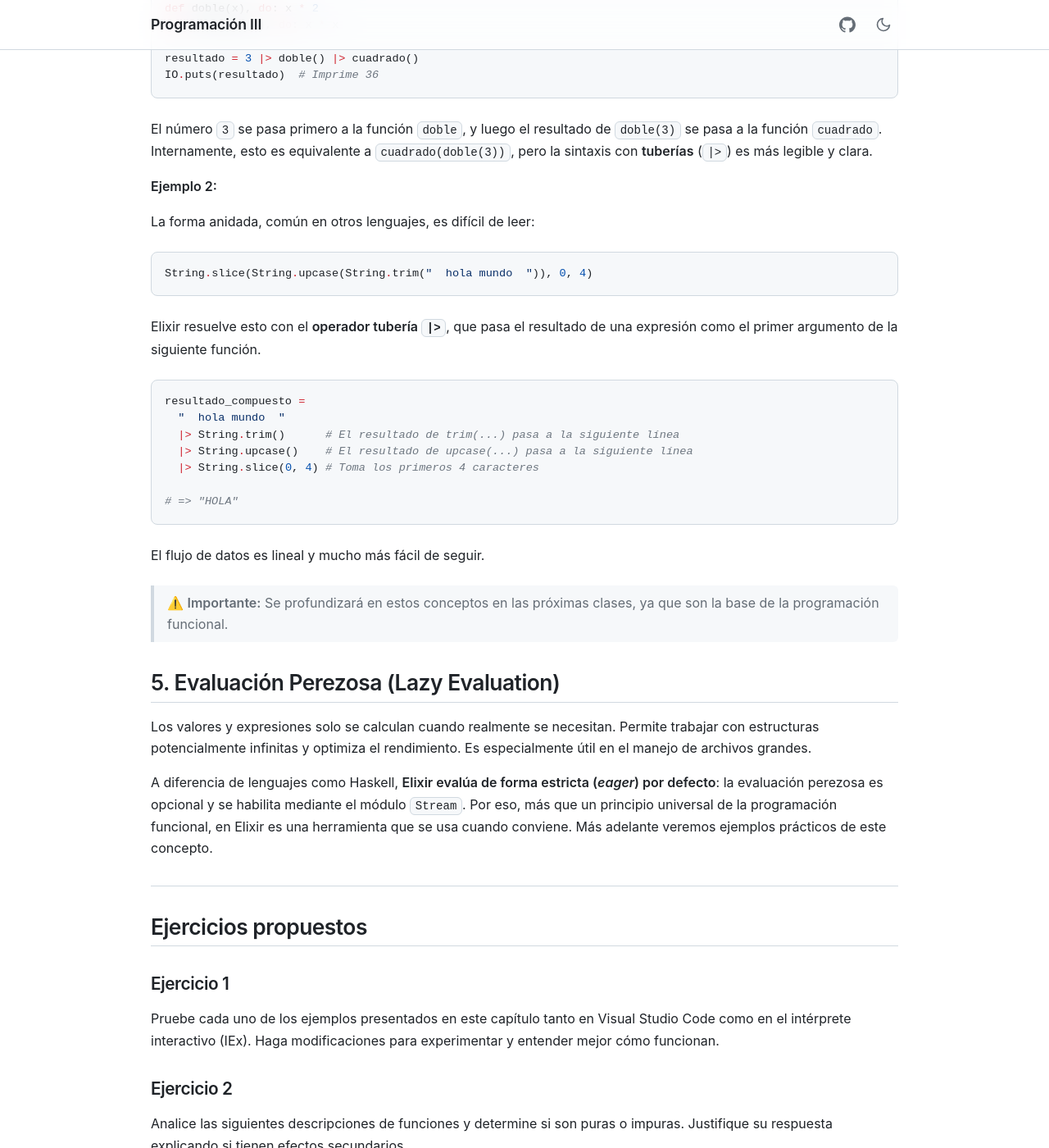
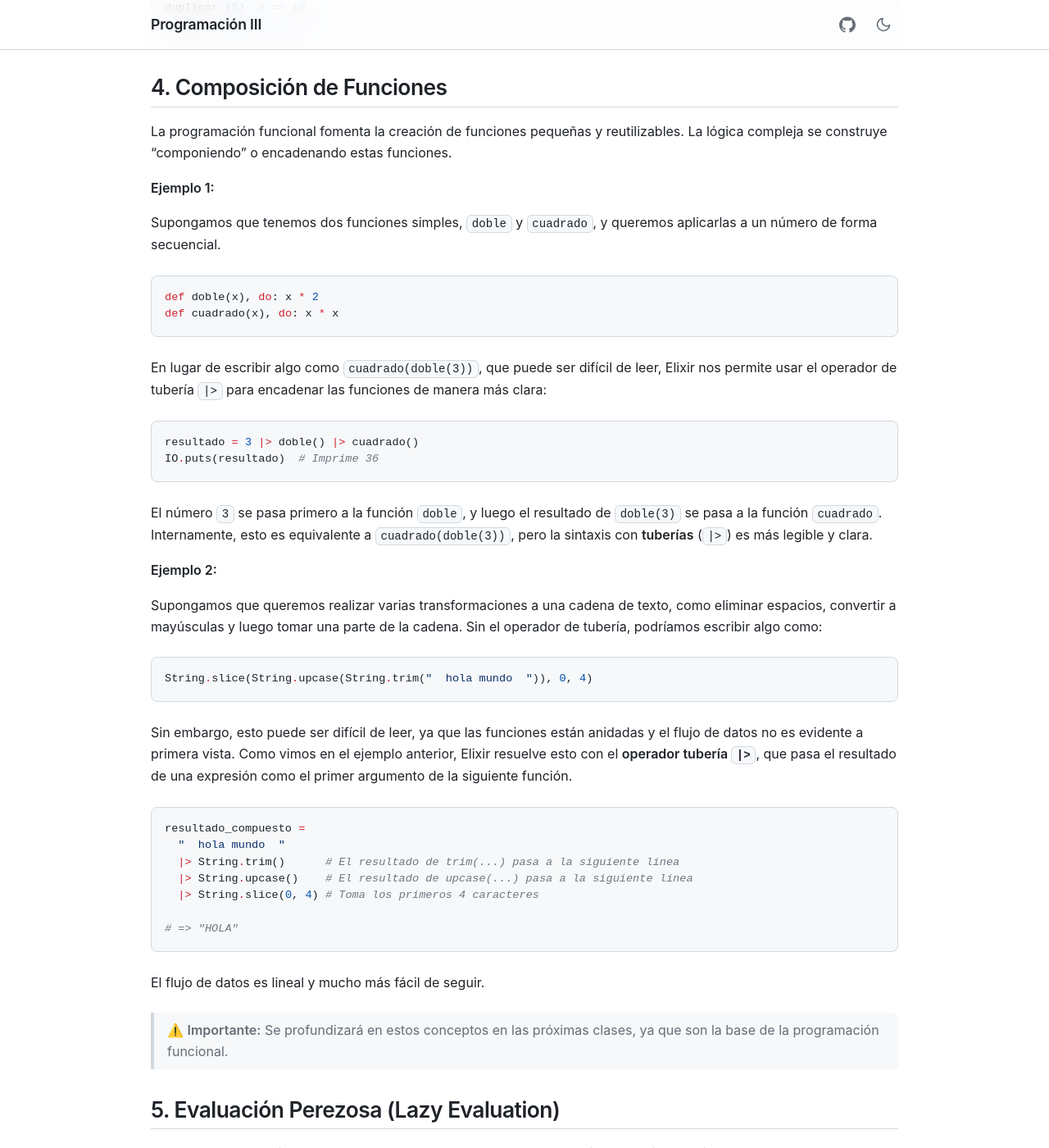
Before and after one commit to caflorezvi/guias-programacion3, a Jekyll site: the page built from docs/03.programacion-funcional.md, in a window 1280 px wide and 1400 px high, scrolled down 5110 px. Shown: the whole window at 82% size. Built offline with Jekyll 4.4.1, drawn with Linux system fonts in a browser that asks for light colours; our own code applies the rules of GitHub Pages for plain Markdown files; some of the changed text lies outside the part shown.

Commit message:
Mejoras de redacción y estilo

````diff
--- a/docs/03.programacion-funcional.md
+++ b/docs/03.programacion-funcional.md
@@ -42,6 +42,8 @@
 
 En este ejemplo, `lista_original` permanece sin cambios, y `nueva_lista` es una nueva lista que incluye el elemento adicional.
 
+Para imprimir estos resultados usamos `IO.inspect` en lugar de `IO.puts`. A diferencia de `IO.puts`, que imprime texto pensado para personas (y falla con estructuras como listas de tuplas), `IO.inspect` muestra **cualquier dato tal como lo ve Elixir** (listas, mapas, tuplas, etc.). Es la función recomendada para depurar y visualizar estructuras de datos complejas.
+
 ### ¿Pero no es esto ineficiente?
 
 Crear nuevos datos constantemente podría parecer un desperdicio de memoria. Sin embargo, los lenguajes funcionales como Elixir son muy inteligentes al respecto y utilizan una técnica llamada **"persistencia de datos"** o **"uso compartido de estructura"**.
@@ -63,6 +65,8 @@
 
 1.  **Para la misma entrada, siempre devuelve la misma salida.** Su resultado solo depende de sus argumentos.
 2.  **No tiene "efectos secundarios" (side effects).** No modifica nada fuera de su propio ámbito.
+
+Por ejemplo, la función `suma` es pura:
 
 ```elixir
 def suma(x, y) do
@@ -149,13 +153,18 @@
 
 **Ejemplo 2: Devolviendo una función**
 
-Podemos crear funciones que "fabrican" otras funciones.
+Podemos crear funciones que "fabrican" otras funciones. En este caso, `crear` devuelve una función anónima que multiplica un número por un factor dado.
+
 ```elixir
 # Devolvemos una función anónima que "recuerda" el valor de `factor`
 def crear(factor) do
   fn numero -> numero * factor end
 end
+```
 
+Así podemos usar `crear` para generar funciones específicas:
+
+```elixir
 # Usamos `crear` para hacer funciones que multiplican por 2 y por 3
 duplicar = crear(2)
 triplicar = crear(3)
@@ -171,10 +180,16 @@
 
 **Ejemplo 1:**
 
+Supongamos que tenemos dos funciones simples, `doble` y `cuadrado`, y queremos aplicarlas a un número de forma secuencial.
+
 ```elixir
 def doble(x), do: x * 2
 def cuadrado(x), do: x * x
+```
 
+En lugar de escribir algo como `cuadrado(doble(3))`, que puede ser difícil de leer, Elixir nos permite usar el operador de tubería `|>` para encadenar las funciones de manera más clara:
+
+```elixir
 resultado = 3 |> doble() |> cuadrado()
 IO.puts(resultado)  # Imprime 36
 ```
@@ -183,12 +198,13 @@
 
 **Ejemplo 2:**
 
-La forma anidada, común en otros lenguajes, es difícil de leer:
+Supongamos que queremos realizar varias transformaciones a una cadena de texto, como eliminar espacios, convertir a mayúsculas y luego tomar una parte de la cadena. Sin el operador de tubería, podríamos escribir algo como:
+
 ```elixir
 String.slice(String.upcase(String.trim("  hola mundo  ")), 0, 4)
 ```
 
-Elixir resuelve esto con el **operador tubería `|>`**, que pasa el resultado de una expresión como el primer argumento de la siguiente función.
+Sin embargo, esto puede ser difícil de leer, ya que las funciones están anidadas y el flujo de datos no es evidente a primera vista. Como vimos en el ejemplo anterior, Elixir resuelve esto con el **operador tubería `|>`**, que pasa el resultado de una expresión como el primer argumento de la siguiente función.
 
 ```elixir
 resultado_compuesto =
````
Also changed, not shown: docs/06.colecciones.md (+0 -2 lines), docs/07.recursividad.md (+21 -21 lines).
